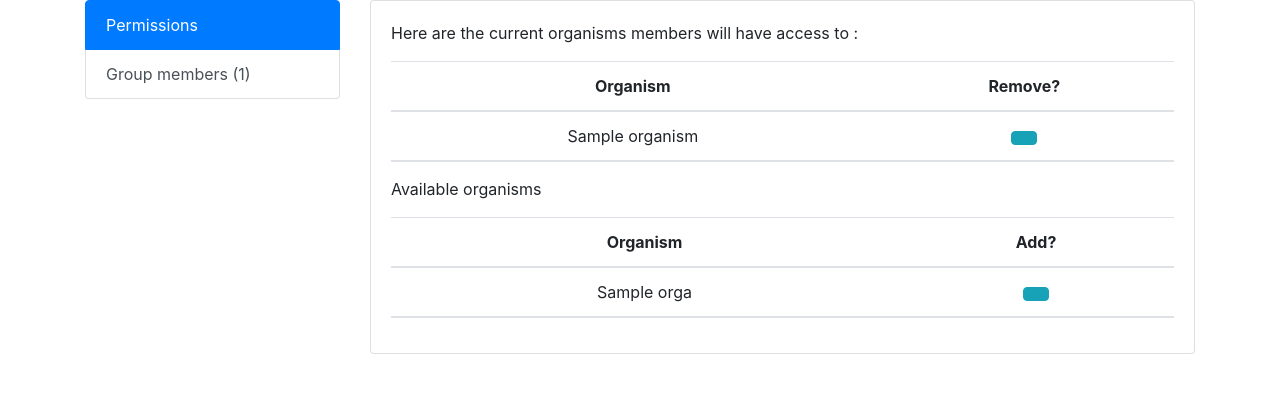
After one commit to genouest/permapol, a Flask app: template app/templates/group.html in a window 1280 px wide. The commit adds this page. Shown: the top 393 px of the page. Run offline with Flask 2, Linux system fonts and the light colour scheme; the template is opened without the code that fills it: most values are stand-ins (such as "Sample title", 1, 10 or a date in 2020); some libraries are stand-ins or nearby versions.

Commit message:
Group features

```diff
--- a/app/__init__.py
+++ b/app/__init__.py
@@ -1,9 +1,11 @@
 from flask import Flask
 from flask_bootstrap import Bootstrap
+from flask_fontawesome import FontAwesome
 from config import Config
 
 app = Flask(__name__)
 bootstrap = Bootstrap(app)
+fa = FontAwesome(app)
 app.config.from_object(Config)
 
 from app import routes
--- a/app/forms.py
+++ b/app/forms.py
@@ -1,12 +1,12 @@
 from flask_wtf import FlaskForm
 from wtforms import StringField
-from wtforms.validators import DataRequired
+from wtforms.validators import DataRequired, ValidationError
 from app import app
 
 class CreateGroupForm(FlaskForm):
     group_name = StringField("", validators=[DataRequired()])
 
-    def validate_group_name(self, form, field):
+    def validate_group_name(form, field):
         wa = app.config["APOLLO_INSTANCE"]
         if wa.groups.get_groups(field.data):
             raise ValidationError("This group name is already in use")
--- a/app/routes.py
+++ b/app/routes.py
@@ -1,8 +1,8 @@
-from flask import render_template, jsonify, redirect, request, render_template_string
+from flask import render_template, jsonify, redirect, request, session, url_for
 from app import app
 from functools import wraps
 from .forms import CreateGroupForm
-
+import json
 
 def check_remote_login(func):
     @wraps(func)
@@ -10,6 +10,15 @@ def check_remote_login(func):
         # Do the check here, or redirect if fail:
         # Check if the header is set, and that the user actually exists
         # Might need to cache the request?
+        wa = app.config["APOLLO_INSTANCE"]
+        username = "mateo.boudet@gmail.com"
+        # Check cookie
+        if not 'username' in session:
+            if wa.users.show_user(username):
+                session['username'] = "mateo.boudet@gmail.com"
+            else:
+                pass
+                # Redirect?
         return func(*args, **kwargs)
     return decorated_function
 
@@ -17,28 +26,56 @@ def check_remote_login(func):
 @app.route('/index')
 @check_remote_login
 def index():
-    groups = _get_user_groups("mateo.boudet@gmail.com")
-    organisms = _get_user_organisms("mateo.boudet@gmail.com")
+    groups = _get_user_groups(session['username'])
+    organisms = _get_user_organisms(session['username'])
     return render_template('home.html', title='Home', admin_groups=groups['admin'], user_groups=groups['user'], organisms=organisms)
+
+@app.route('/groups/view/<id>', methods=['GET', 'POST'])
+@check_remote_login
+def view_group(id):
+    group = _get_group(id)
+    if not group:
+        return redirect(url_for('index'))
+    if not session['username'] in [admin['email'] for admin in group['admin']]:
+        return redirect(url_for('index'))
+    user_organisms = _get_user_organisms(session['username'])
+    set_organisms = [orga['organism'] for orga in group['organismPermissions']]
+    available_organisms = [organism for organism in user_organisms if organism['name'] not in set_organisms]
+    return render_template('group.html', group=group, available_organisms=available_organisms, current_user=session['username'])
 
 @app.route('/groups/create', methods=['GET', 'POST'])
 @check_remote_login
 def create_group():
     form = CreateGroupForm()
     if form.validate_on_submit():
-        pass
+        group_id = _create_group(form.group_name.data, session['username'])
+        return jsonify(status='ok', redirect=url_for('index', id=group_id))
     elif request.method == 'GET':
-        return render_template_string('_partial_group_create.html', form=form)
+        return render_template('_partial_group_create.html', form=form)
     else:
         data = json.dumps(form.errors, ensure_ascii=False)
         return jsonify(data)
+
+def _get_group(group_id):
+    # Apollo does not handle errors gracefully, so cleanup the data
+    wa = app.config["APOLLO_INSTANCE"]
+    group = None
+    try:
+        group_id = int(group_id)
+    except ValueError:
+        return group
+    try:
+        group = wa.groups.show_group(group_id)
+    except Exception:
+        pass
+    return group
 
 def _get_user_organisms(username):
     wa = app.config["APOLLO_INSTANCE"]
     # Will organism the user has direct access to, not organism with access through groups
     # This should avoid loss of control over the organism visibility
     organisms = wa.users.get_organism_permissions(username)
-    organism_list = [organism['organism'] for organism in organisms if "WRITE" in organism['permissions']]
+    organism_list = [{"name": organism['organism'], "id": organism['id']} for organism in organisms if "WRITE" in organism['permissions']]
     return organism_list
 
 def _get_user_groups(username):
@@ -48,13 +85,14 @@ def _get_user_groups(username):
     for group in groups:
         gp = wa.groups.get_group_admin(group['name'])
         if username in [admin['username'] for admin in gp]:
-            user_groups["admin"].append(group['name'])
+            # Really inefficient way to get the id. Id should be returned in the show_user call...
+            id = wa.groups.get_groups(group['name'])[0]['id']
+            user_groups["admin"].append({'name': group['name'], 'id':id})
             admins = ", ".join([admin['username'] for admin in gp if not admin['username'] == app.config['APOLLO_USER']])
             user_groups["user"].append({'admins': admins, 'name': group['name']})
         else:
             # Ignore groups where the admin is only the apollo admin (ldap groups...)
-#            admins = ", ".join([admin['username'] for admin in gp if not admin['username'] == app.config['APOLLO_USER']])
-            admins = ", ".join([admin['username'] for admin in gp])
+            admins = ", ".join([admin['username'] for admin in gp if not admin['username'] == app.config['APOLLO_USER']])
             if admins:
                 user_groups["user"].append({'admins': admins, 'name': group['name']})
     return user_groups
@@ -65,6 +103,7 @@ def _create_group(group_name, user_name):
     group_id = group['id']
     wa.groups.update_group_admin(group_id, [user_name])
     wa.users.add_to_group(group_name, user_name)
+    return group_id
 
 def _add_user_to_group(group_name, user_name):
     wa = app.config["APOLLO_INSTANCE"]
--- a/app/templates/base.html
+++ b/app/templates/base.html
@@ -5,6 +5,7 @@
         <!-- Required meta tags -->
         <meta charset="utf-8">
         <meta name="viewport" content="width=device-width, initial-scale=1, shrink-to-fit=no">
+        {{ fontawesome_html() }}
 
         {% block styles %}
             <!-- Bootstrap CSS -->
--- /dev/null
+++ b/app/templates/group.html
@@ -0,0 +1,108 @@
+{% extends 'base.html' %}
+
+{% block title %}Permapol{% endblock %}
+
+{% block content %}
+<div class="container-fluid">
+  <div class="container">
+  <div class="row">
+    <div class="col-md-3 ">
+      <div class="list-group">
+          <a href="#permissions" data-toggle="tab" class="list-group-item list-group-item-action active">Permissions</a>
+          <a href="#members" data-toggle="tab" class="list-group-item list-group-item-action">Group members ({{group.users | length}})</a>
+      </div>
+    </div>
+    <div class="col-md-9">
+      <div class="tab-content card">
+        <div class="tab-pane text-style card-body active" id="permissions">
+          {% if group.organismPermissions %}
+          <p>Here are the current organisms members will have access to : </p>
+          <div class="table-responsive-xl">
+              <table class="table table-hover">
+                  <thead>
+                      <tr>
+                          <th scope="col" style="text-align:center;">Organism</th>
+                          <th scope="col" style="text-align:center;">Remove?</th>
+                      </tr>
+                  </thead>
+                  <tbody>
+                  {% for orga in group.organismPermissions %}
+                    <tr style="text-align:center;">
+                        <td>{{orga.organism}}</td>
+                        <td><button class="btn btn-info js-form" data-url="/organisms/{{orga.id}}/remove_access/{{group.id}}"><i class="fas fa-trash"></i></button></td>
+                    </tr>
+                  {% endfor %}
+                  </tbody>
+                  <tr>
+            </table>
+          </div>
+          {% endif %}
+          {% if available_organisms %}
+          <p>Available organisms</p>
+          <div class="table-responsive-xl">
+              <table class="table table-hover">
+                  <thead>
+                      <tr>
+                          <th scope="col" style="text-align:center;">Organism</th>
+                          <th scope="col" style="text-align:center;">Add?</th>
+                      </tr>
+                  </thead>
+                  <tbody>
+                  {% for orga in available_organisms %}
+                    <tr style="text-align:center;">
+                        <td>{{orga.name}}</td>
+                        <td><button class="btn btn-info js-form" data-url="/organisms/{{orga.id}}/add_access/{{group.id}}"><i class="fas fa-plus"></i></button></td>
+                    </tr>
+                  {% endfor %}
+                  </tbody>
+                  <tr>
+            </table>
+          </div>
+          {% else %}
+          <p>There are no other organisms that can be added to this group</p>
+          {% endif %}
+        </div>
+        <div class="tab-pane text-style card-body" id="members">
+          {% if group.users %}
+          <p>Current group member(s): </p>
+          <div class="table-responsive-xl">
+              <table class="table table-hover">
+                  <thead>
+                      <tr>
+                          <th scope="col" style="text-align:center;">Username</th>
+                          <th scope="col" style="text-align:center;">Remove?</th>
+                      </tr>
+                  </thead>
+                  <tbody>
+                  {% for user in group.users %}
+                    <tr style="text-align:center;">
+                        <td>{{user.email}}</td>
+                        <td>{% if not current_user == user.email %}
+                          <button class="btn btn-info js-form" data-url="/groups/{{group.id}}/remove_user/{{user.id}}"><i class="fas fa-trash"></i></button>
+                        {% endif%}
+                        </td>
+                    </tr>
+                  {% endfor %}
+                  </tbody>
+                  <tr>
+            </table>
+          </div>
+          {% else %}
+          <p>There are no users in this group</p>
+          {% endif %}
+          <p> Add new user? <button class="btn btn-info js-form" data-url="/groups/{{group.id}}/add_user"><i class="fas fa-plus"></i></button></p>
+        </div>
+      </div>
+    </div>
+  </div>
+  <div class="modal fade" id="modal-group">
+      <div class="modal-dialog"><div class="modal-content"></div></div>
+  </div>
+  </div>
+</div>
+<br>
+{% endblock %}
+
+{% block scripts %}
+    {{ super() }}
+{% endblock %}
--- a/config.py
+++ b/config.py
@@ -7,3 +7,4 @@ class Config(object):
     APOLLO_PASSWORD = os.environ.get('APOLLO_PASSWORD')
     APOLLO_URL = os.environ.get('APOLLO_URL')
     APOLLO_INSTANCE = ApolloInstance(APOLLO_URL, APOLLO_USER, APOLLO_PASSWORD)
+    SECRET_KEY = os.urandom(32)
--- a/requirements.txt
+++ b/requirements.txt
@@ -2,3 +2,4 @@ apollo==4.2.4
 Flask==1.1.2
 Bootstrap-Flask==1.4
 Flask-WTF==0.14.3
+Flask-FontAwesome==0.1.5
```
Also changed, not shown: app/static/js/create_group.js (added, +49 -0 lines), app/templates/_partial_group_create.html (+2 -10 lines), app/templates/home.html (+10 -4 lines).
